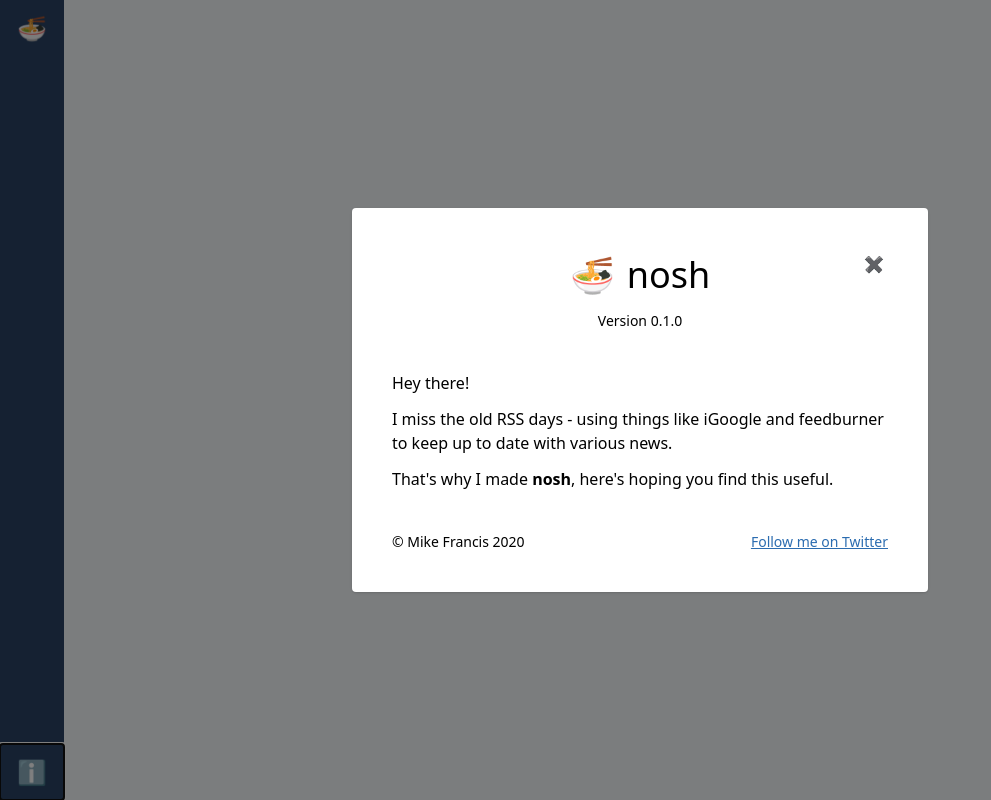
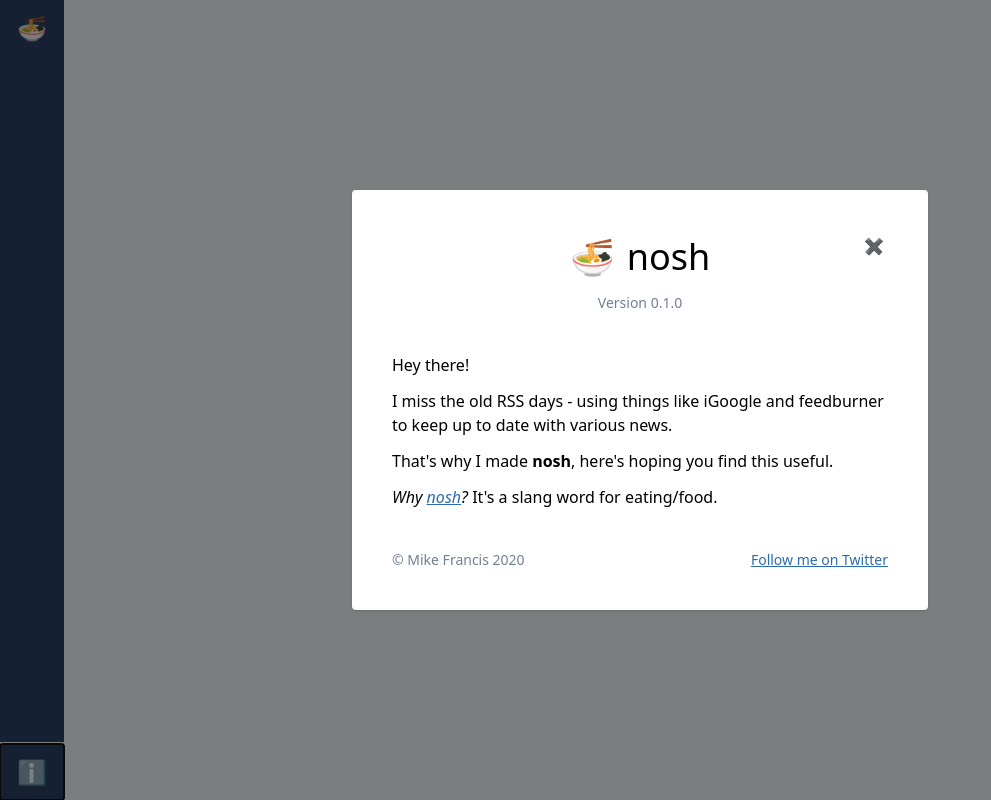
Before and after one commit to mxkxf/nosh, a React (Create React App) app: page / in a window 1280 px wide. Both pictures are taken after a click on the button "ℹ️". Shown: the whole page, without its empty margins (0-991 px from the left). Built offline with nearby package versions, Linux system fonts and the light colour scheme.

Commit message:
Better subscribe button

```diff
--- a/src/components/AboutModal.tsx
+++ b/src/components/AboutModal.tsx
@@ -19,7 +19,7 @@
         </span>
         nosh
       </h2>
-      <p className="text-sm">Version {version}</p>
+      <p className="text-sm text-gray-600">Version {version}</p>
     </div>
     <div className="mb-10">
       <p className="mb-3">Hey there!</p>
@@ -31,9 +31,24 @@
         That's why I made <strong>nosh</strong>, here's hoping you find this
         useful.
       </p>
+      <p>
+        <em>
+          Why{" "}
+          <a
+            className="text-blue-700 hover:text-blue-900 underline"
+            href="https://www.dictionary.com/browse/nosh"
+          >
+            nosh
+          </a>
+          ?
+        </em>{" "}
+        It's a slang word for eating/food.
+      </p>
     </div>
     <div className="flex text-sm">
-      <span className="flex-1">© Mike Francis {new Date().getFullYear()}</span>
+      <span className="flex-1 text-gray-600">
+        © Mike Francis {new Date().getFullYear()}
+      </span>
       <a
         className="text-blue-700 hover:text-blue-900 underline"
         href="https://twitter.com/_mikefrancis"
--- a/src/components/SubscribeFeedModal.tsx
+++ b/src/components/SubscribeFeedModal.tsx
@@ -95,9 +95,7 @@
           disabled={isLoading}
           type="submit"
         >
-          <span className="-mr-1" role="img" aria-label="Subscribe">
-            ➡️
-          </span>
+          {isLoading ? "Loading..." : "Subscribe"}
         </button>
       </form>
       {error && (
```
